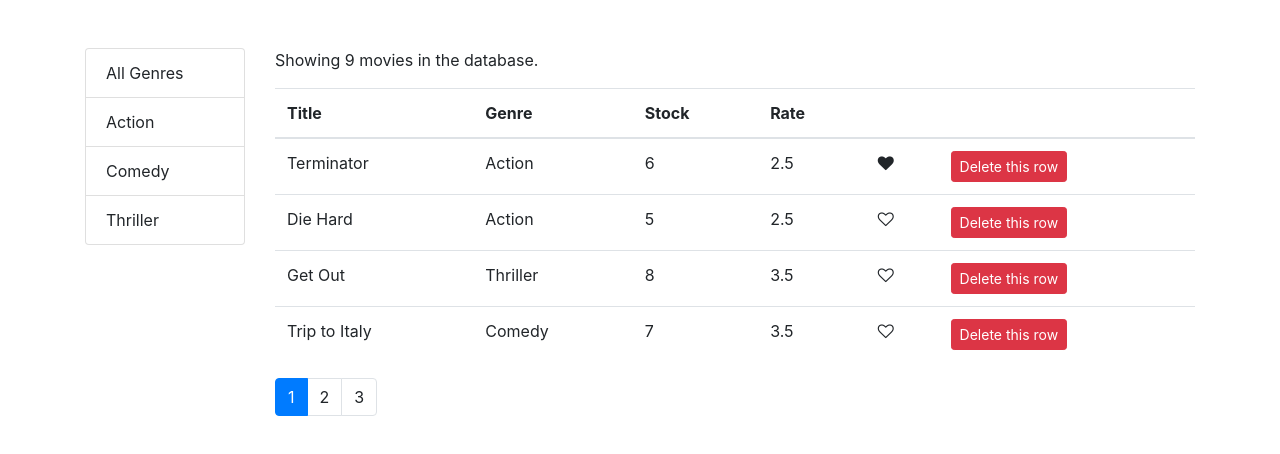
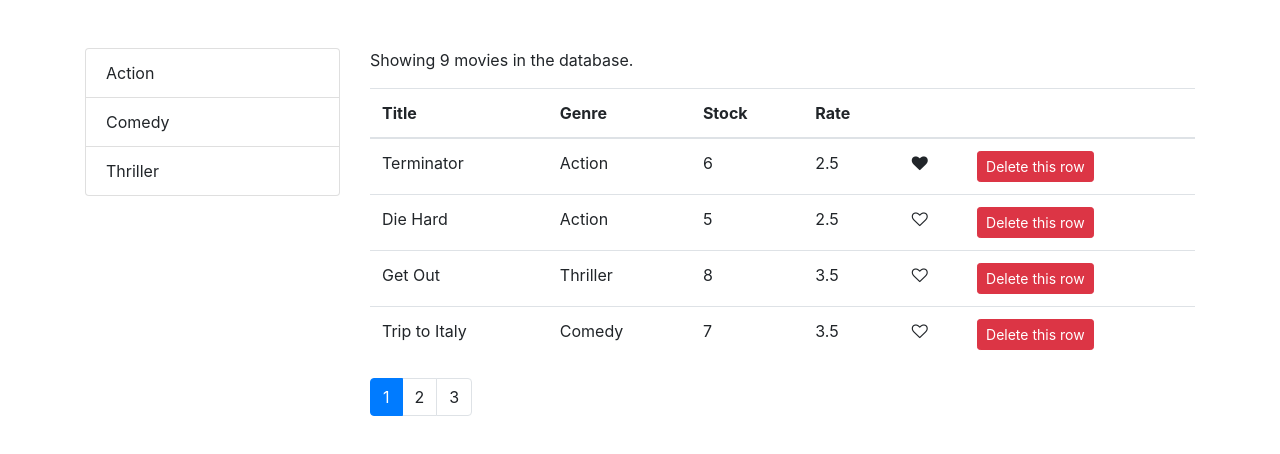
Before and after one commit to shamwela/vidly, a React (Create React App) app: page / in a window 1280 px wide. Shown: the top 454 px of the page. Built offline with nearby package versions, Linux system fonts and the light colour scheme.

Commit message:
10 - Filtering - Displaying Items

```diff
--- a/src/components/common/listGroup.jsx
+++ b/src/components/common/listGroup.jsx
@@ -1,24 +1,19 @@
 import React from 'react';
 
 const ListGroup = (props) => {
-  const { items, currentGenre, onItemSelect } = props;
+  const { items, textProperty, valueProperty, onItemSelect } = props;
 
   return (
     <ul className="list-group">
-      <li className="list-group-item" onClick={() => onItemSelect('all')}>
-        All Genres
-      </li>
-      {items.map((genre) => {
-        return (
-          <li
-            className="list-group-item"
-            key={genre._id}
-            onClick={() => onItemSelect(genre.name)}
-          >
-            {genre.name}
-          </li>
-        );
-      })}
+      {items.map((item) => (
+        <li
+          key={item[valueProperty]}
+          className="list-group-item"
+          onClick={() => onItemSelect(item[textProperty])}
+        >
+          {item[textProperty]}
+        </li>
+      ))}
     </ul>
   );
 };
--- a/src/components/movies.jsx
+++ b/src/components/movies.jsx
@@ -59,11 +59,15 @@ class Movies extends Component {
 
     return (
       <div className="row">
-        <div className="col-2">
-          <ListGroup items={genres} onItemSelect={this.handleGenreSelect} />
+        <div className="col-3">
+          <ListGroup
+            items={genres}
+            textProperty="name"
+            valueProperty="_id"
+            onItemSelect={this.handleGenreSelect}
+          />
         </div>
         <div className="col">
-          {' '}
           <p>Showing {count} movies in the database.</p>
           <table className="table">
             <thead>
```
